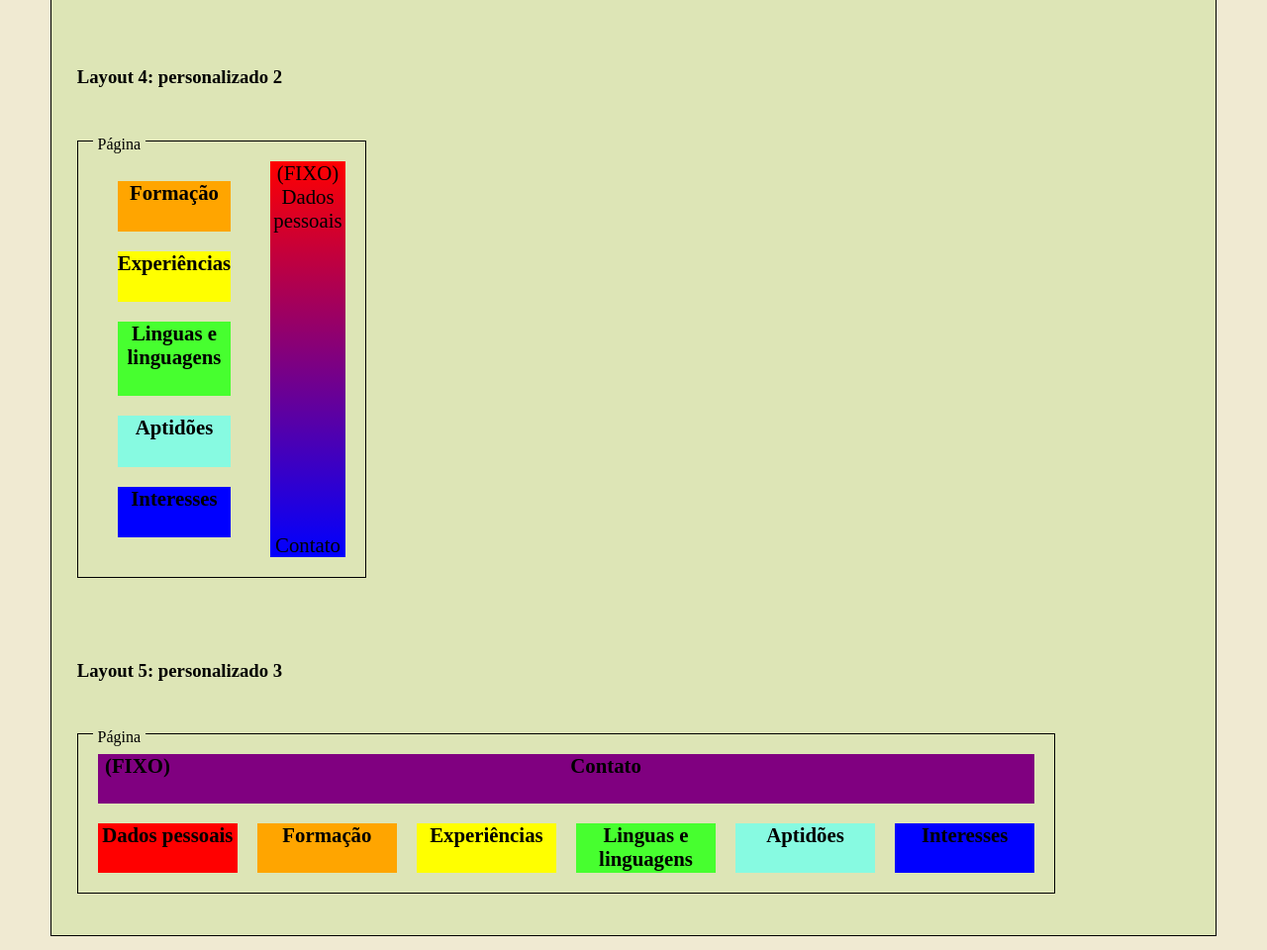
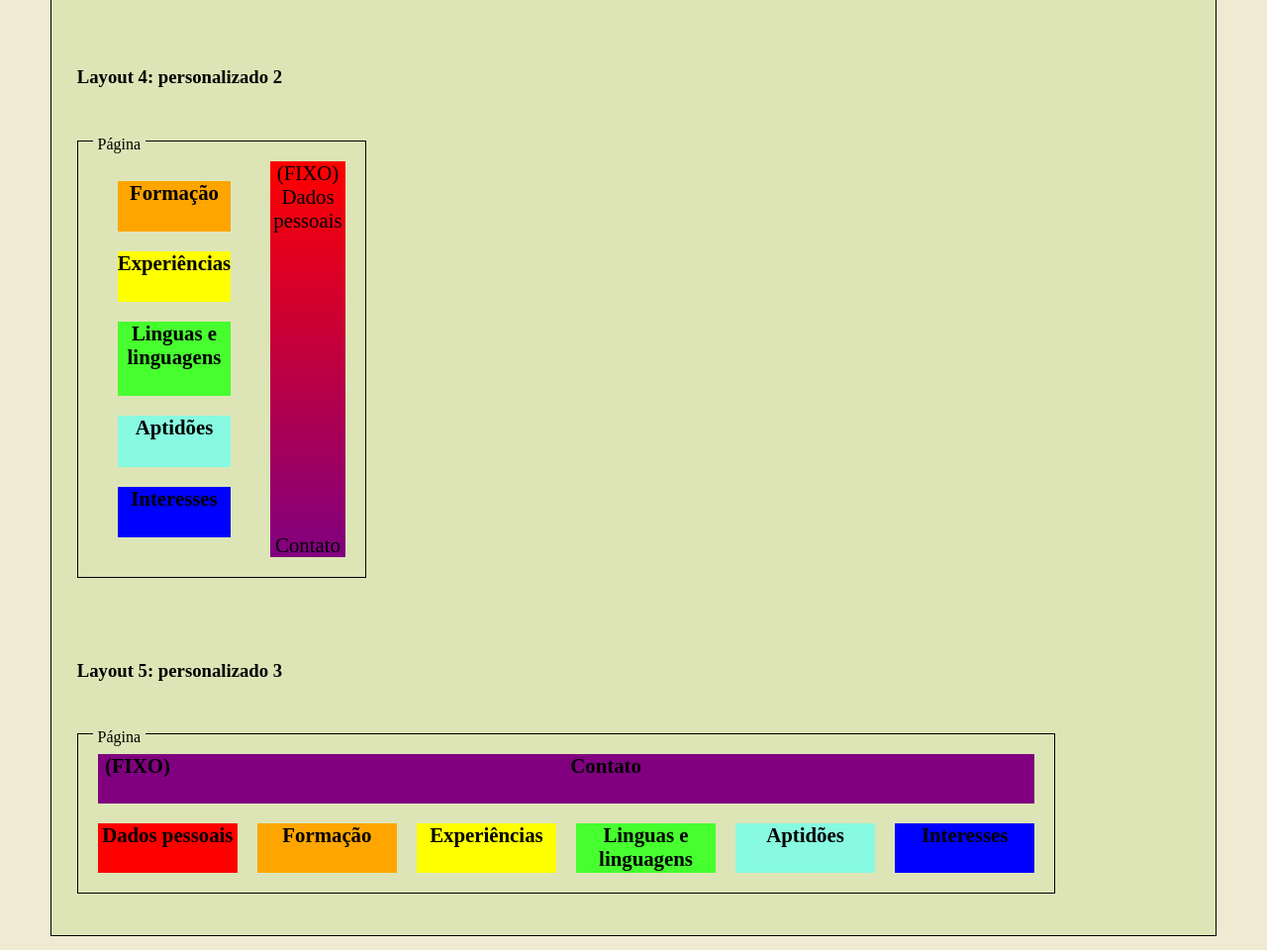
Before and after one commit to leonardoandradevieira/modulo4-css, a plain HTML site: page módulo 4 parte 9.html in a window 1280 px wide. Shown: the part 2253-3213 px from the top of the page at 99% size. Drawn offline with Linux system fonts and the light colour scheme.

Commit message:
chore: correção de uma linha de cor

```diff
--- a/módulo 4 parte 9.html
+++ b/módulo 4 parte 9.html
@@ -87,7 +87,7 @@
             height: 400px;
         }
         #dadoscontato{
-            background: linear-gradient(red, blue);
+            background: linear-gradient(red, purple);
             float: right;
             display: flex;
             flex-wrap: wrap;
```
